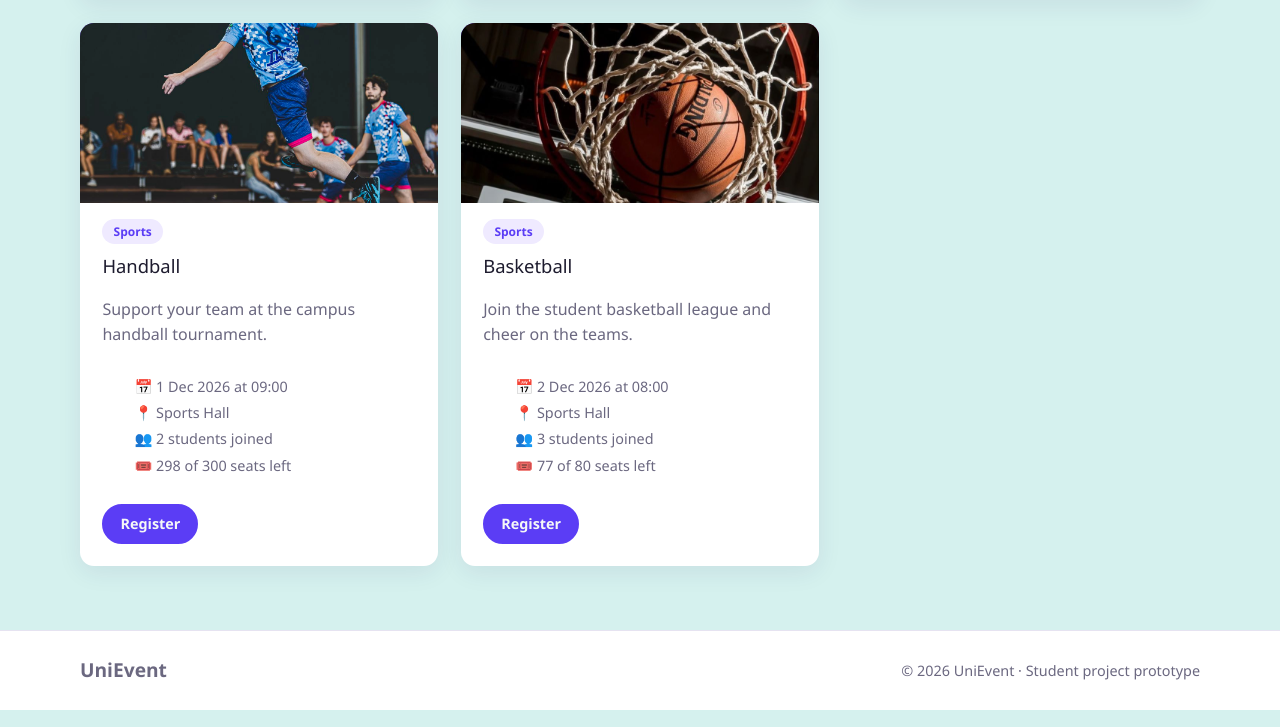
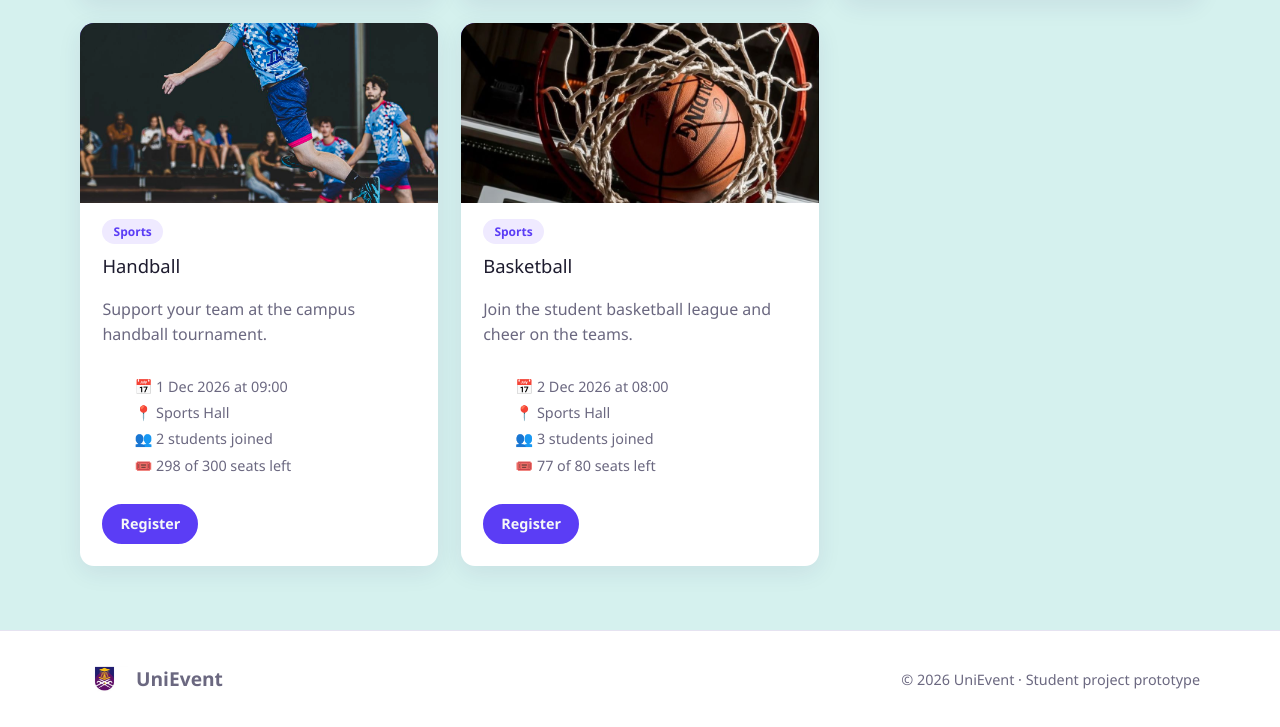
Before and after one commit to haziqdanial3107-cell/Individual-Assignment-IMS566, a plain HTML site: page events.html in a window 1280 px wide. Shown: the part 892-1619 px from the top of the page. Drawn offline with nearby package versions, Linux system fonts and the light colour scheme; files whose address does not match are found by name.

Commit message:
Update events.html

```diff
--- a/events.html
+++ b/events.html
@@ -39,7 +39,7 @@
   <footer class="footer">
     <div class="wrap footer-inner">
       <a class="brand" href="index.html">
-        <img class="brand-logo" src="images/logo.jpg.png" alt="UniEvent logo" onerror="this.style.display='none'">
+        <img class="brand-logo" src="logo.jpg.png" alt="UniEvent logo">
         UniEvent
       </a>
       <span>© 2026 UniEvent · Student project prototype</span>
```
